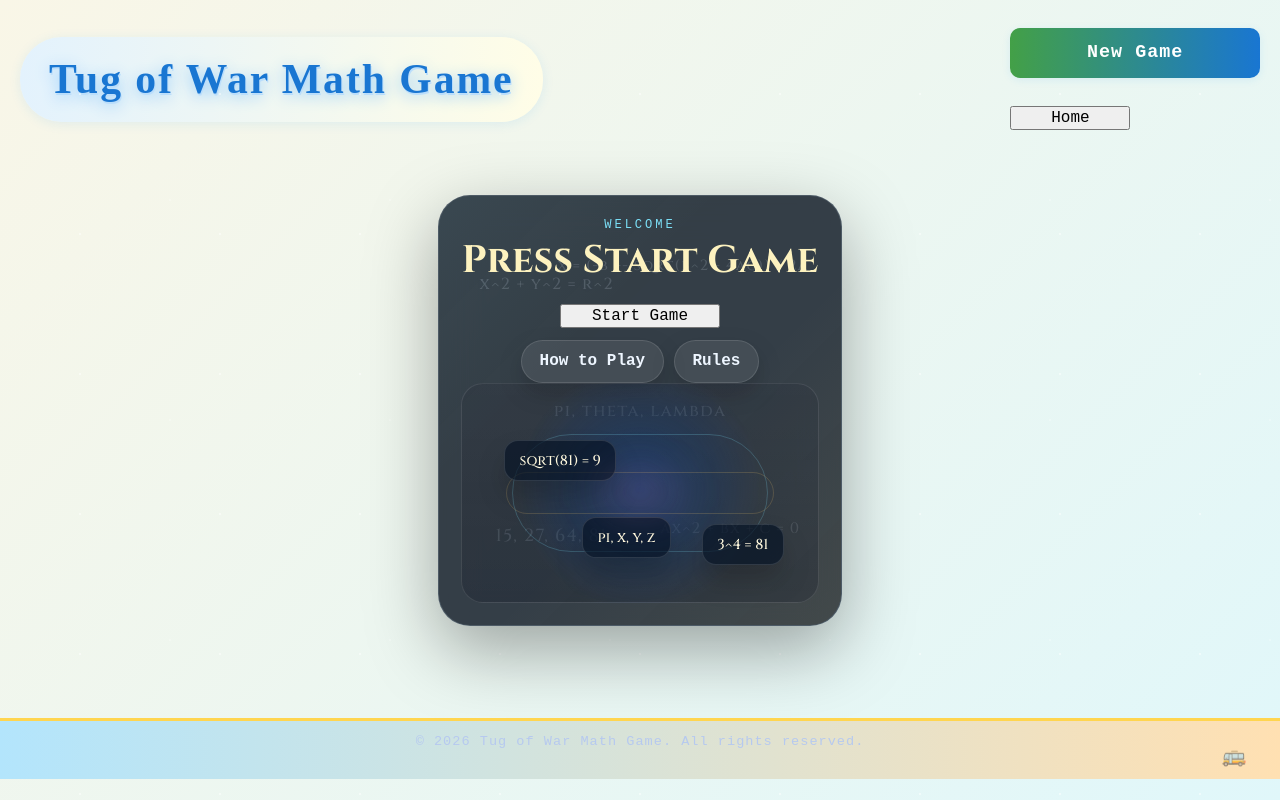
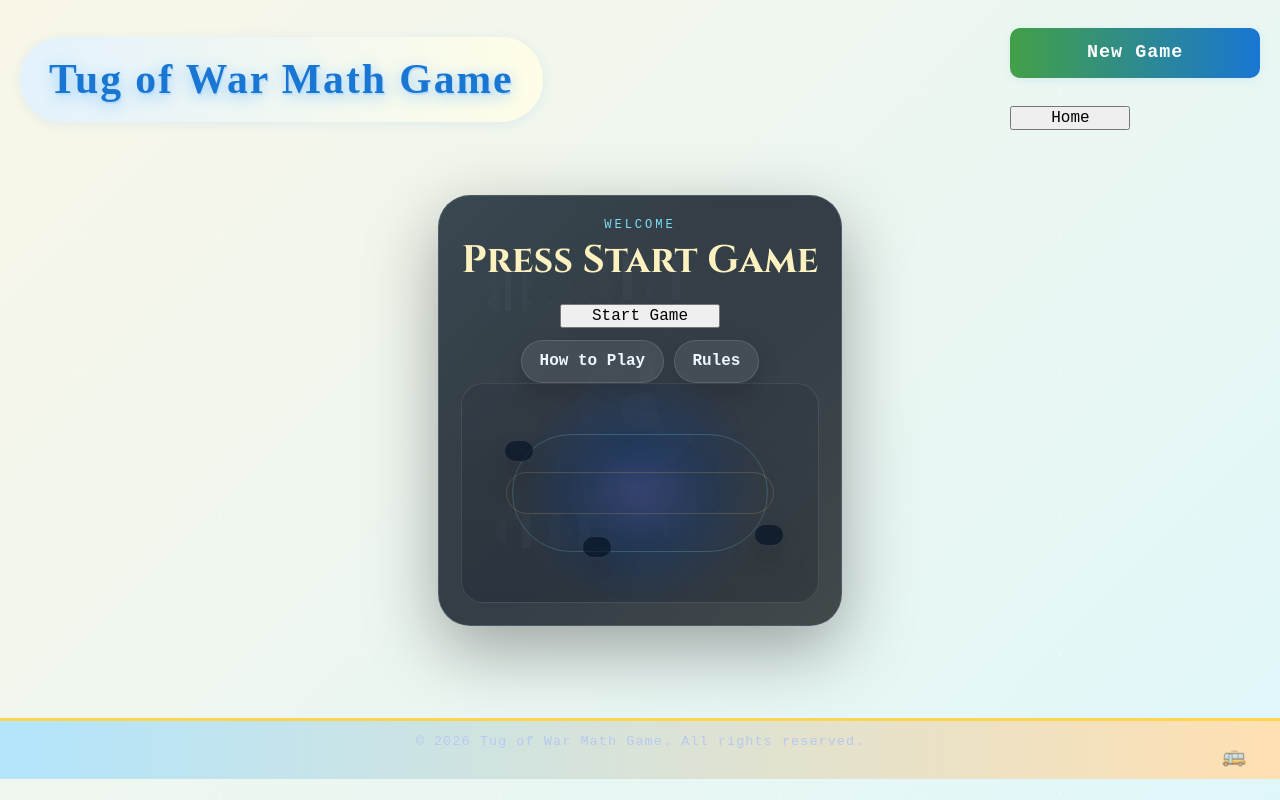
Before and after one commit to paneerify/tugwar, a website with bundled scripts: page index.html in a window 1280 px wide. Built offline with nearby package versions, Linux system fonts and the light colour scheme.

Commit message:
new features

```diff
--- a/index.html
+++ b/index.html
@@ -24,11 +24,11 @@
         <main class="main-content">
             <section id="welcome-screen" class="welcome-screen cosmic-panel">
                 <div class="welcome-background-math" aria-hidden="true">
-                    <span class="background-formula formula-a">x^2 + y^2 = r^2</span>
-                    <span class="background-formula formula-b">x = (-b +- sqrt(b^2 - 4ac)) / 2a</span>
-                    <span class="background-formula formula-c">15, 27, 64, 81</span>
-                    <span class="background-formula formula-d">ax^2 + bx + c = 0</span>
-                    <span class="background-formula formula-e">pi, theta, lambda</span>
+                    <span class="background-formula formula-a"></span>
+                    <span class="background-formula formula-b"></span>
+                    <span class="background-formula formula-c"></span>
+                    <span class="background-formula formula-d"></span>
+                    <span class="background-formula formula-e"></span>
                 </div>
                 <div class="welcome-copy">
                     <p class="welcome-kicker">Welcome</p>
@@ -44,9 +44,9 @@
                 <div class="welcome-art" aria-hidden="true">
                     <div class="orbit orbit-a"></div>
                     <div class="orbit orbit-b"></div>
-                    <div class="formula-card">sqrt(81) = 9</div>
-                    <div class="formula-card">3^4 = 81</div>
-                    <div class="formula-card">pi, x, y, z</div>
+                    <div class="formula-card formula-card-a"></div>
+                    <div class="formula-card formula-card-b"></div>
+                    <div class="formula-card formula-card-c"></div>
                     <div class="nebula-glow"></div>
                 </div>
             </section>
--- a/static/css/cosmic.css
+++ b/static/css/cosmic.css
@@ -176,42 +176,86 @@ input {
 
 .background-formula {
   position: absolute;
-  color: rgba(230, 240, 255, 0.16);
-  font-family: 'Cinzel', serif;
-  letter-spacing: 0.08em;
-  text-shadow: 0 0 18px rgba(123, 223, 246, 0.08);
+  opacity: 0.4;
+  filter: blur(0.2px);
+}
+
+.background-formula::before {
+  content: '';
+  position: absolute;
+  inset: 0;
+  border-radius: 999px;
+  background-repeat: repeat;
+  opacity: 0.55;
 }
 
 .formula-a {
   top: 18%;
   left: 10%;
-  font-size: 1rem;
+  width: 140px;
+  height: 38px;
+}
+
+.formula-a::before {
+  background-image:
+    radial-gradient(circle, rgba(230, 240, 255, 0.18) 0 1px, transparent 1.6px),
+    linear-gradient(90deg, transparent 0 8%, rgba(230, 240, 255, 0.08) 8% 12%, transparent 12% 18%, rgba(230, 240, 255, 0.12) 18% 22%, transparent 22% 30%, rgba(230, 240, 255, 0.08) 30% 34%, transparent 34% 100%);
+  background-size: 20px 20px, 100% 100%;
 }
 
 .formula-b {
   top: 14%;
   right: 8%;
-  font-size: 0.92rem;
-  max-width: 280px;
+  width: 220px;
+  height: 44px;
+}
+
+.formula-b::before {
+  background-image:
+    linear-gradient(90deg, transparent 0 6%, rgba(230, 240, 255, 0.08) 6% 9%, transparent 9% 16%, rgba(230, 240, 255, 0.14) 16% 20%, transparent 20% 27%, rgba(230, 240, 255, 0.08) 27% 31%, transparent 31% 38%, rgba(230, 240, 255, 0.12) 38% 42%, transparent 42% 100%),
+    radial-gradient(circle, rgba(230, 240, 255, 0.16) 0 1px, transparent 1.8px);
+  background-size: 100% 100%, 24px 24px;
 }
 
 .formula-c {
   bottom: 18%;
   left: 14%;
-  font-size: 1.1rem;
+  width: 160px;
+  height: 34px;
+}
+
+.formula-c::before {
+  background-image:
+    linear-gradient(90deg, rgba(230, 240, 255, 0.1) 0 6%, transparent 6% 16%, rgba(230, 240, 255, 0.14) 16% 22%, transparent 22% 34%, rgba(230, 240, 255, 0.08) 34% 40%, transparent 40% 52%, rgba(230, 240, 255, 0.12) 52% 58%, transparent 58% 100%);
 }
 
 .formula-d {
   bottom: 20%;
   right: 10%;
-  font-size: 0.95rem;
+  width: 180px;
+  height: 40px;
+}
+
+.formula-d::before {
+  background-image:
+    radial-gradient(circle, rgba(230, 240, 255, 0.16) 0 1px, transparent 1.7px),
+    linear-gradient(90deg, transparent 0 10%, rgba(230, 240, 255, 0.08) 10% 14%, transparent 14% 24%, rgba(230, 240, 255, 0.12) 24% 28%, transparent 28% 38%, rgba(230, 240, 255, 0.08) 38% 42%, transparent 42% 100%);
+  background-size: 22px 22px, 100% 100%;
 }
 
 .formula-e {
   top: 50%;
   left: 50%;
   transform: translate(-50%, -50%);
-  font-size: 1.05rem;
+  width: 120px;
+  height: 120px;
+}
+
+.formula-e::before {
+  border-radius: 50%;
+  background:
+    radial-gradient(circle, rgba(230, 240, 255, 0.12) 0 22%, transparent 22% 100%),
+    conic-gradient(from 0deg, rgba(230, 240, 255, 0.08), transparent 22%, rgba(230, 240, 255, 0.14) 38%, transparent 56%, rgba(230, 240, 255, 0.08) 72%, transparent 100%);
 }
 
 .welcome-copy h2 {
@@ -360,25 +404,51 @@ input {
   border-radius: 14px;
   border: 1px solid rgba(255,255,255,0.12);
   background: rgba(5, 18, 36, 0.68);
-  color: #fff9de;
-  font-family: 'Cinzel', serif;
   box-shadow: 0 16px 28px rgba(0,0,0,0.2);
-  font-size: 0.9rem;
+  overflow: hidden;
 }
 
-.formula-card:nth-child(3) {
+.formula-card::before {
+  content: '';
+  position: absolute;
+  inset: 10px;
+  border-radius: 10px;
+  opacity: 0.65;
+}
+
+.formula-card-a {
   top: 56px;
   left: 42px;
 }
 
-.formula-card:nth-child(4) {
+.formula-card-a::before {
+  background:
+    radial-gradient(circle, rgba(238, 246, 255, 0.2) 0 1px, transparent 1.8px),
+    linear-gradient(90deg, transparent 0 10%, rgba(238, 246, 255, 0.1) 10% 18%, transparent 18% 28%, rgba(238, 246, 255, 0.14) 28% 34%, transparent 34% 100%);
+  background-size: 20px 20px, 100% 100%;
+}
+
+.formula-card-b {
   right: 34px;
   top: 140px;
 }
 
-.formula-card:nth-child(5) {
+.formula-card-b::before {
+  background:
+    linear-gradient(90deg, rgba(238, 246, 255, 0.08) 0 12%, transparent 12% 24%, rgba(238, 246, 255, 0.14) 24% 34%, transparent 34% 48%, rgba(238, 246, 255, 0.08) 48% 56%, transparent 56% 100%),
+    radial-gradient(circle, rgba(238, 246, 255, 0.16) 0 1px, transparent 1.8px);
+  background-size: 100% 100%, 18px 18px;
+}
+
+.formula-card-c {
   left: 120px;
   bottom: 44px;
+}
+
+.formula-card-c::before {
+  background:
+    conic-gradient(from 90deg, rgba(238, 246, 255, 0.12), transparent 24%, rgba(238, 246, 255, 0.08) 42%, transparent 64%, rgba(238, 246, 255, 0.12) 82%, transparent 100%),
+    radial-gradient(circle at 50% 50%, rgba(238, 246, 255, 0.12) 0 16%, transparent 16% 100%);
 }
 
 .game-area {
@@ -964,7 +1034,8 @@ input {
   }
 
   .background-formula {
-    font-size: 0.7rem;
+    transform: scale(0.8);
+    transform-origin: center;
   }
 
   .welcome-art {
--- a/static/js/script.js
+++ b/static/js/script.js
@@ -954,6 +954,32 @@ document.addEventListener('DOMContentLoaded', function() {
     });
   }
 
+  function configureSameDeviceTeamForm() {
+    const team1NameInput = document.getElementById('team1-name');
+    const team2NameInput = document.getElementById('team2-name');
+    if (!team1NameInput || !team2NameInput) return;
+
+    if (team1Card) team1Card.style.display = '';
+    if (team2Card) team2Card.style.display = '';
+    team1NameInput.disabled = false;
+    team2NameInput.disabled = false;
+    team1NameInput.required = false;
+    team2NameInput.required = false;
+    if (!team1NameInput.value.trim()) team1NameInput.value = 'Team 1';
+    if (!team2NameInput.value.trim()) team2NameInput.value = 'Team 2';
+
+    [team1PlayersDiv, team2PlayersDiv].forEach((playersDiv, teamIdx) => {
+      playersDiv.style.display = '';
+      Array.from(playersDiv.querySelectorAll('input')).forEach((input, playerIdx) => {
+        input.disabled = false;
+        input.required = false;
+        if (!input.value.trim()) {
+          input.value = `Player ${teamIdx * 2 + playerIdx + 1}`;
+        }
+      });
+    });
+  }
+
   async function openDiffTeamSetup() {
     const lobbyState = currentLobbyState;
     const currentTeam = getCurrentLobbyTeam(lobbyState);
@@ -1260,10 +1286,10 @@ document.addEventListener('DOMContentLoaded', function() {
       // Ensure player inputs and team name fields are created before showing the form
       createPlayerInputs(team1PlayersDiv, 'team1');
       createPlayerInputs(team2PlayersDiv, 'team2');
+      configureSameDeviceTeamForm();
+      hideFormError();
       showSameDeviceSetup();
-      setTimeout(() => {
-        teamForm.style.display = '';
-      }, 0);
+      teamForm.style.display = '';
     };
   }
 
```
